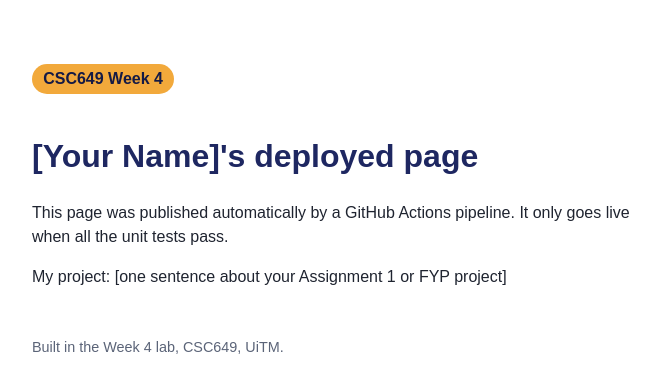
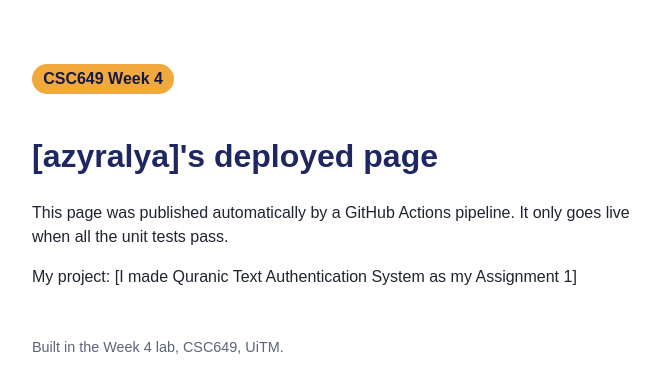
Before and after one commit to azyralya/CSC649-week4-lab, a plain HTML site: page site/index.html in a window 1280 px wide. Shown: the whole page, without its empty margins (288-948 px from the left). Drawn offline with Linux system fonts and the light colour scheme.

Commit message:
Deploy site with GitHub Pages

```diff
--- a/site/index.html
+++ b/site/index.html
@@ -13,10 +13,10 @@
 </head>
 <body>
   <p class="badge">CSC649 Week 4</p>
-  <h1>[Your Name]'s deployed page</h1>
+  <h1>[azyralya]'s deployed page</h1>
   <p>This page was published automatically by a GitHub Actions pipeline.
      It only goes live when all the unit tests pass.</p>
-  <p>My project: [one sentence about your Assignment 1 or FYP project]</p>
+  <p>My project: [I made Quranic Text Authentication System as my Assignment 1]</p>
   <footer>Built in the Week 4 lab, CSC649, UiTM.</footer>
 </body>
 </html>
```
Also changed, not shown: 1 other file.
